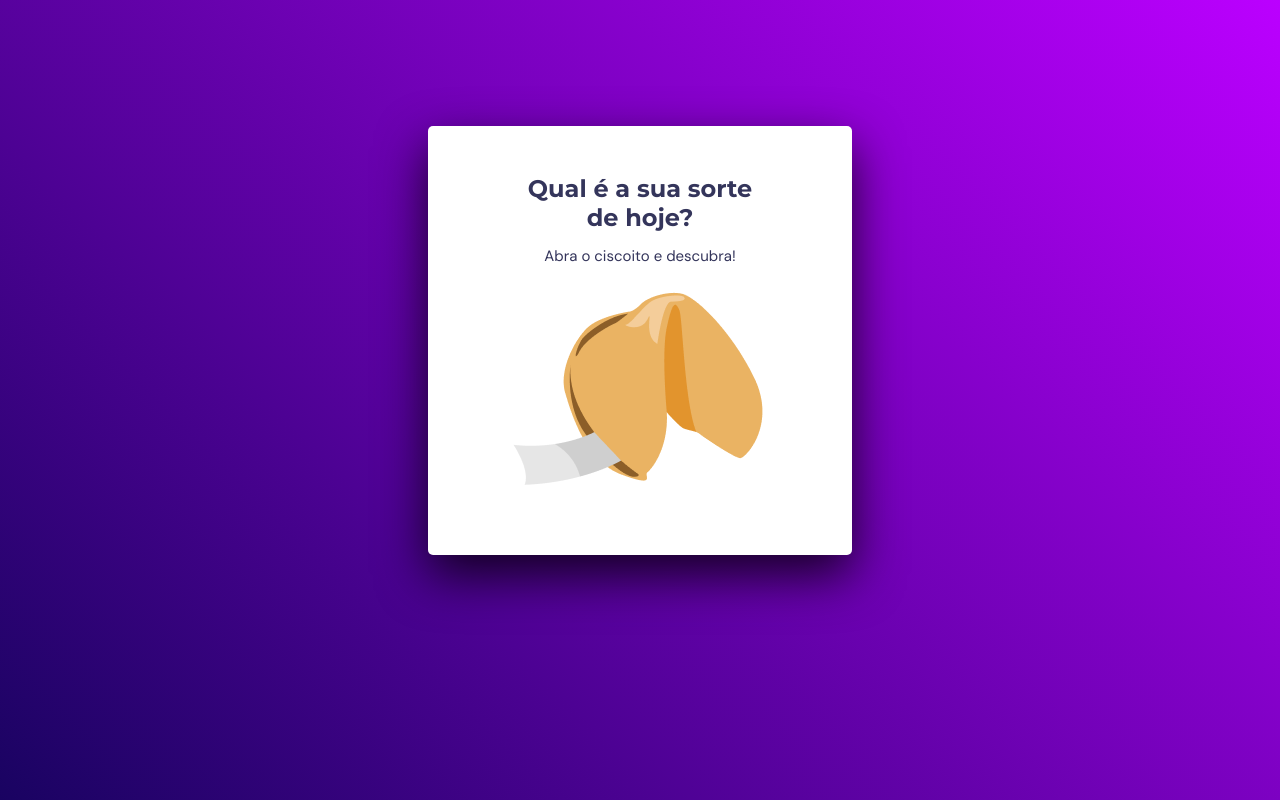
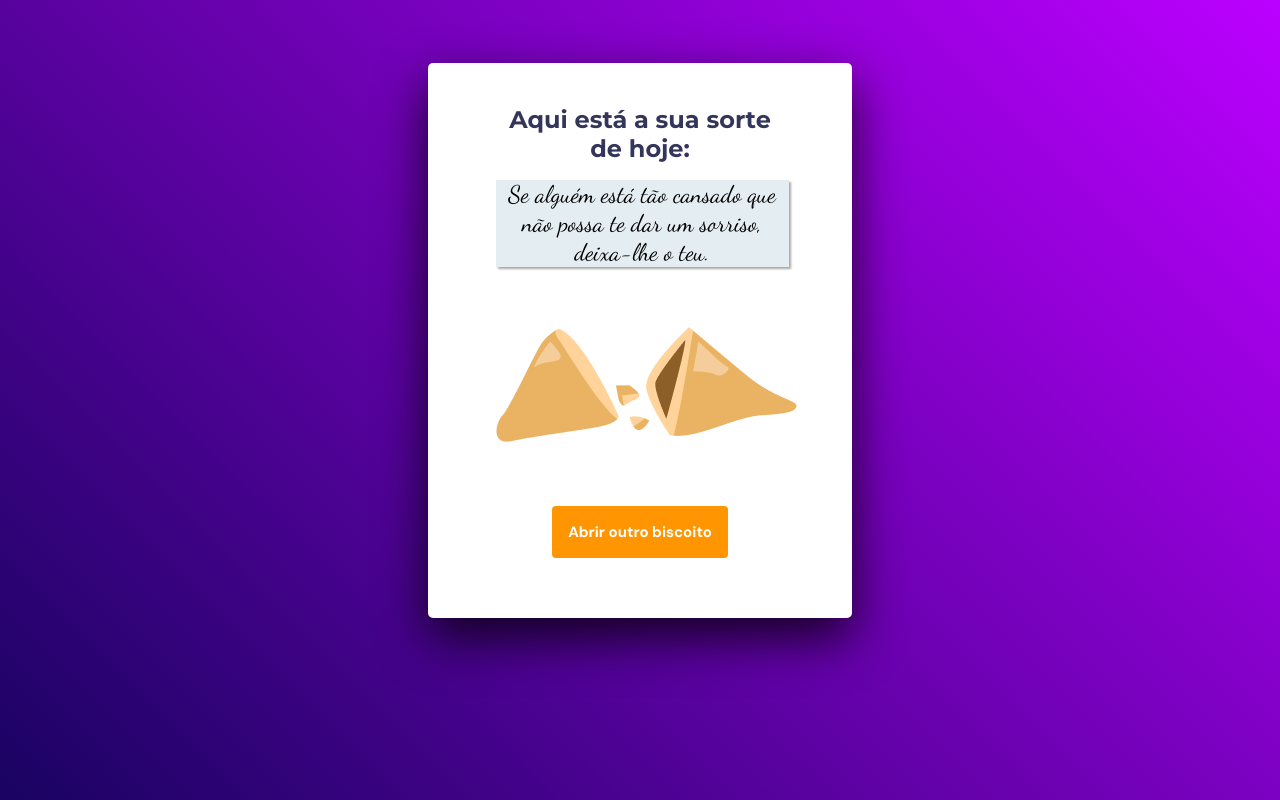
Before and after one commit to Joaovitorlemos/fortune-cookie-challenge, a plain HTML site: page index.html in a window 1280 px wide. Drawn offline with Linux system fonts and the light colour scheme.

Commit message:
finishing buttons

```diff
--- a/index.html
+++ b/index.html
@@ -14,15 +14,18 @@
 <body>
   <main>
 
-    <div class="screen1 ">
+    <div class="screen1 hide">
        <h1>Qual é a sua sorte <br> de hoje?</h1>
 
       <p>Abra o ciscoito e descubra!</p>
 
-      <img class="fortune-cookie" src="images/fortune-cookie.png" alt="Imagem do biscoito da sorte"/>
+      <button>
+        <img class="fortune-cookie" src="images/fortune-cookie.png" alt="Imagem do biscoito da sorte"/>
+      </button>
+
     </div>
 
-    <div class="screen2 hide">
+    <div class="screen2 ">
 
       <h2>Aqui está a sua sorte de hoje:</h2>
 
--- a/style.css
+++ b/style.css
@@ -57,6 +57,12 @@ p {
   padding-bottom: 6.4rem;
 }
 
+.screen1 button {
+  border: none;
+  cursor: pointer;
+  background: #FFFFFF;
+}
+
 /* Screen2 */
 .screen2 {
   padding: 0 6.75rem;
@@ -94,7 +100,7 @@ h2 {
   margin-bottom: 6rem;
 }
 
-button {
+.screen2 button {
   font-family: 'DM Sans', sans-serif;
   font-weight: 700;
   font-size: 1.5rem;
@@ -104,4 +110,10 @@ button {
   color: #FFFFFF;
   border-radius: 4px;
   padding: 1.6rem;
+  cursor: pointer;
+  transition: background .3s;
 }
+
+.screen2 button:hover {
+  background: #d48517;
+}
```
